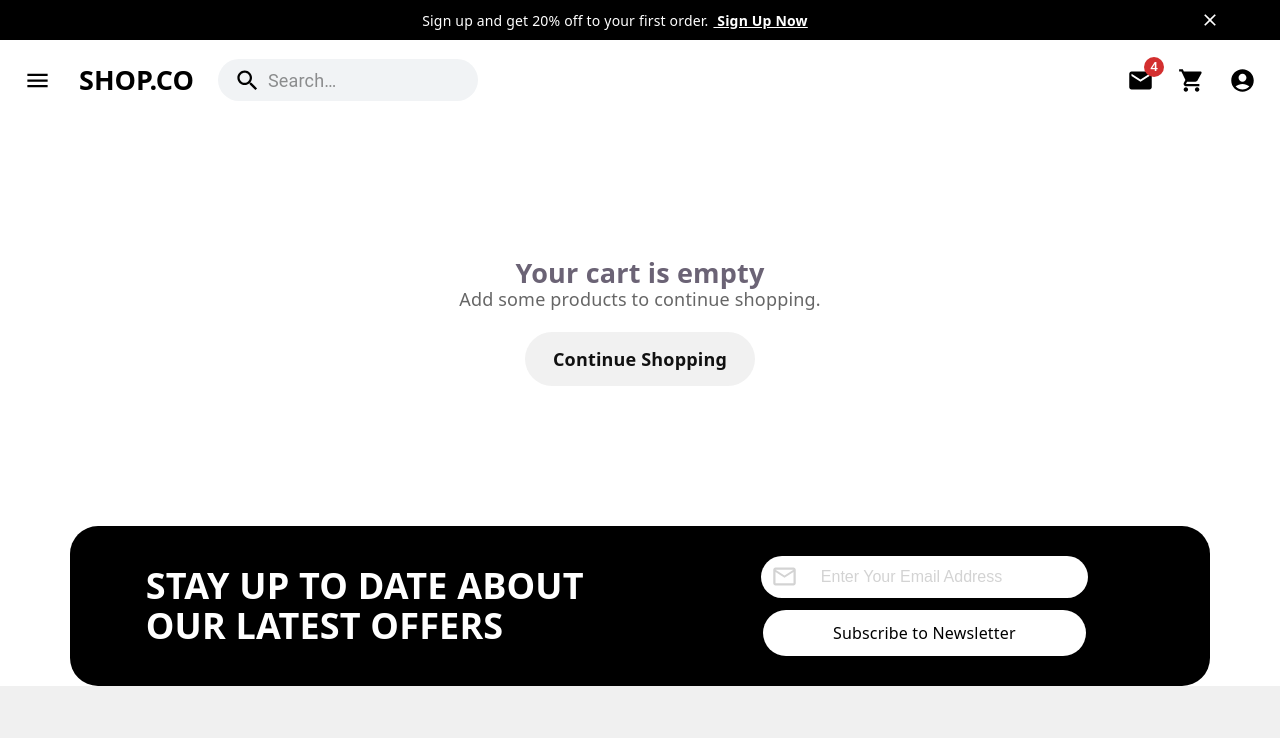
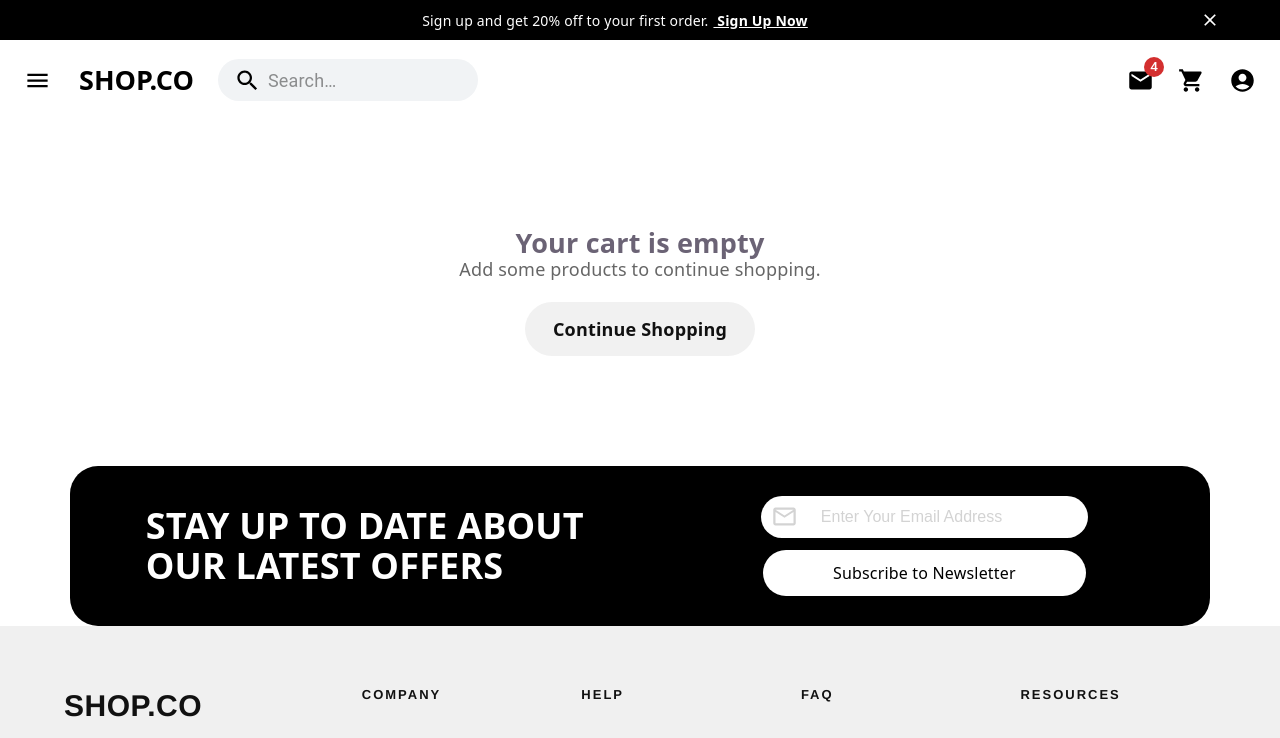
Before and after one commit to NXT-ASAD-CODE/4-backend-frontend-assignment-of-sayalani, a React (Vite) app: page /cart in a window 1280 px wide. Shown: the top 738 px of the page. Built offline with nearby package versions, Linux system fonts and the light colour scheme.

Commit message:
Updating Responsive Layout for Computer Screens

```diff
--- a/src/index.css
+++ b/src/index.css
@@ -421,7 +421,7 @@ body {
 }
 
 .product-page {
-  padding: 60px 20px;
+  padding: 30px 20px;
 }
 
 .product-page-inner {
```
